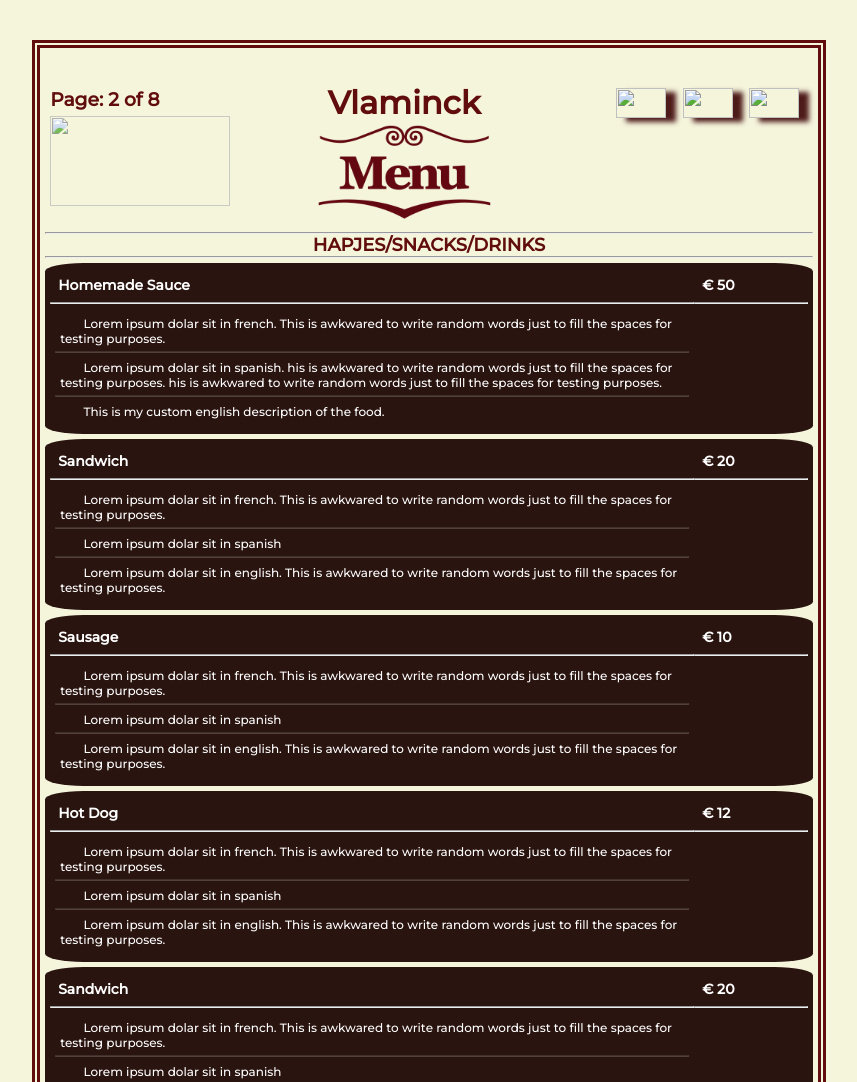
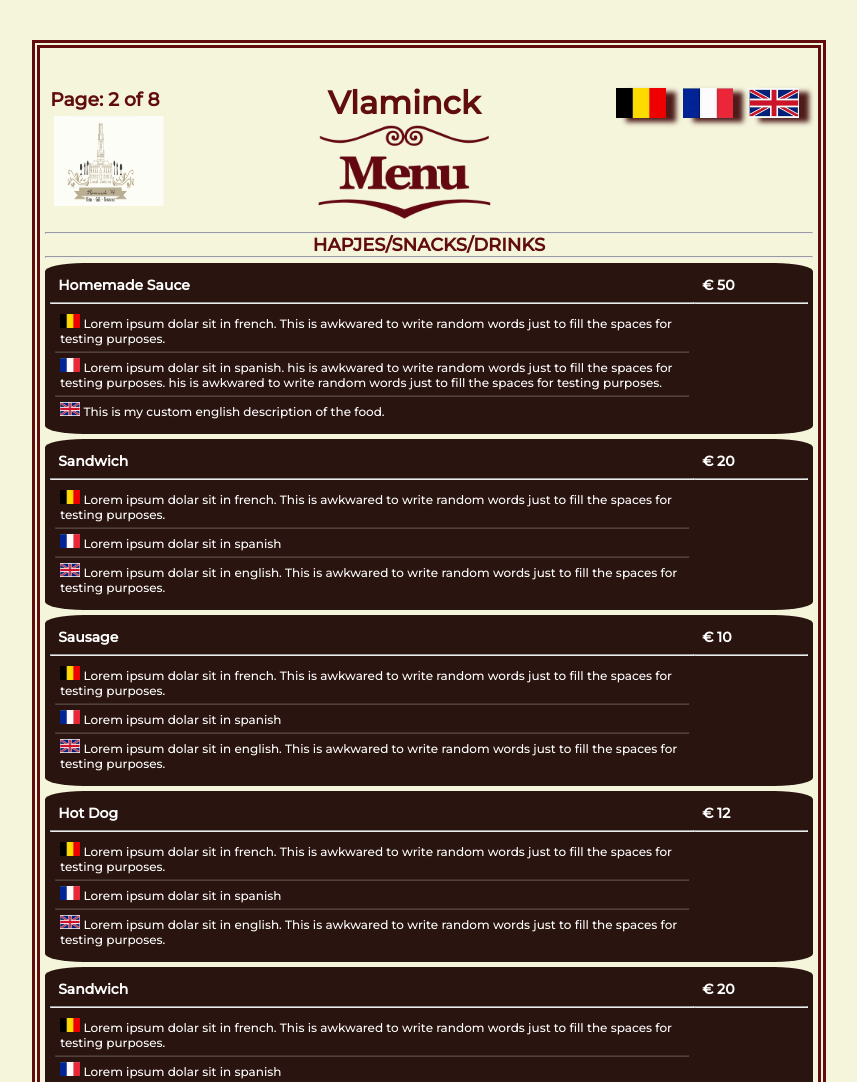
Before and after one commit to arpandiya/vlaminckMenu, a plain HTML site: page index.html in a window 1280 px wide. Shown: the top 1082 px of the page, without its empty margins (211-1068 px from the left). Drawn offline with nearby package versions, Linux system fonts and the light colour scheme; files whose address does not match are found by name.

Commit message:
Update index.html

```diff
--- a/index.html
+++ b/index.html
@@ -15,7 +15,7 @@
             <div class="menu__header">
                <div class="menu__page">
                    <h3>Page: {{ menu[0].page }}</h3>
-                   <img src='images/logo.png' width='180' height='90' />
+                   <img src='/logo.png' width='180' height='90' />
             </div>
                 <div class="menu__logo">
                     <h1>Vlaminck</h1>
@@ -24,9 +24,9 @@
                 </div>
 
                 <div class="menu__flags">
-                    <img width='50' height="30" src='/images/flag1.jpg'/>
-                    <img width='50' height="30" src='/images/flag2.jpg'/>
-                    <img width='50' height="30" src='/images/flag3.jpg'/>
+                    <img width='50' height="30" src='/flag1.jpg'/>
+                    <img width='50' height="30" src='/flag2.jpg'/>
+                    <img width='50' height="30" src='/flag3.jpg'/>
                 </div>
             </div>
     <!-- category -->
@@ -42,15 +42,15 @@
                     <hr>
                 <div class="menu__description">
                     <div class="description__nl">
-                       <p><img src='images/flag1.jpg' width='20' height='14'/> {{ items.desc_fr }}</p>
+                       <p><img src='/flag1.jpg' width='20' height='14'/> {{ items.desc_fr }}</p>
                     </div>
                     <hr style='opacity: 0.2;'>
                     <div class="description__fr">
-                        <p><img src='images/flag2.jpg' width='20' height='14'/> {{ items.desc_bl }}</p>
+                        <p><img src='/flag2.jpg' width='20' height='14'/> {{ items.desc_bl }}</p>
                     </div>
                     <hr style='opacity: 0.2;'>
                     <div class="description__en">
-                        <p><img src='images/flag3.jpg' width='20' height='14'/> {{ items.desc_en }}</p>
+                        <p><img src='/flag3.jpg' width='20' height='14'/> {{ items.desc_en }}</p>
                     </div>
                 </div>
             </div>
```
